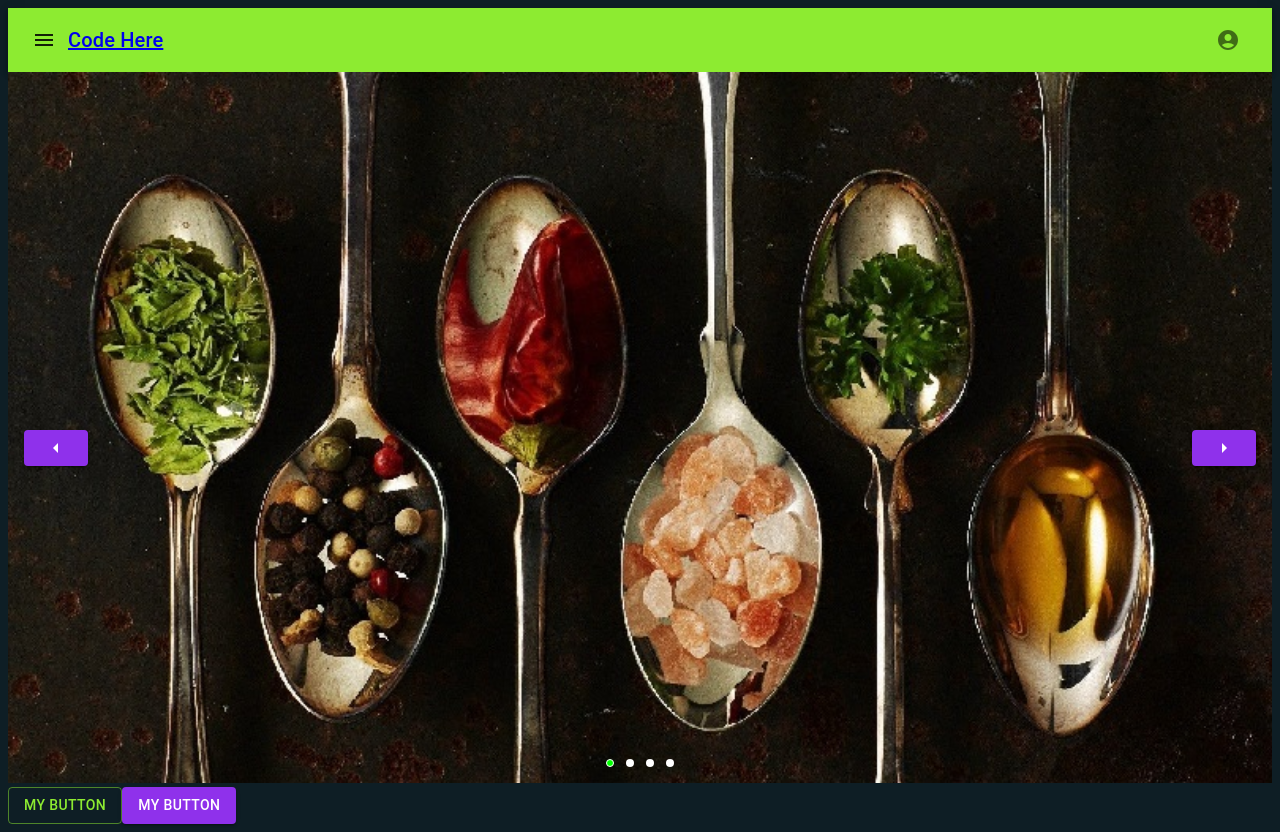
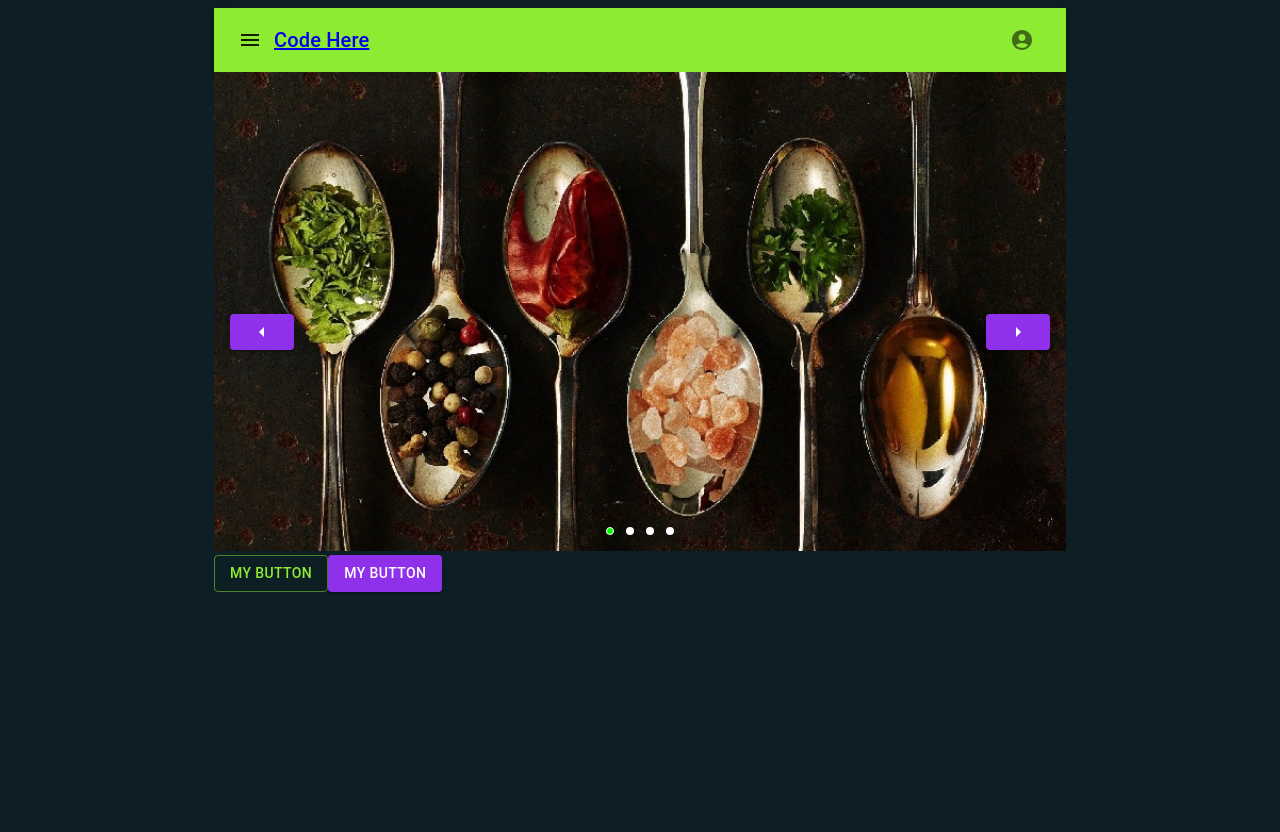
Before and after one commit to subodh-kumar1/subodh.github.io, a React app: page / in a window 1280 px wide. After the commit the page ends 800 px from the top, so only its background shows below. Built offline with nearby package versions, Linux system fonts and the light colour scheme.

Commit message:
shrinked the ui in the container

```diff
--- a/src/components/organisms/CustomCarousal/CustomCarousal.tsx
+++ b/src/components/organisms/CustomCarousal/CustomCarousal.tsx
@@ -1,6 +1,6 @@
 import { ArrowLeftSharp, ArrowRightSharp } from "@mui/icons-material";
 import { Box, Button, Slide } from "@mui/material";
-import React, { useState } from "react";
+import React, { useState, useRef } from "react";
 import DotIndicator from "../../atoms/DotIndicator/DotIndicator";
 import image1 from "../../../assets/carousal-images/image1.jpg";
 import image2 from "../../../assets/carousal-images/image2.jpg";
@@ -12,6 +12,8 @@ import image4 from "../../../assets/carousal-images/image4.jpg";
 export default function CustomCarousal() {
     const [index, setIndex] = useState(0);
     const [direction, setDirection] = useState<string | undefined>();
+    const containerRef = useRef(null);
+
     const images = [
         image1,
         image2,
@@ -20,7 +22,7 @@ export default function CustomCarousal() {
     ]
     return (
         <React.Fragment>
-            <Box style={{position: 'relative'}}>
+            <Box style={{position: 'relative',}} ref={containerRef}>
                 <Box top="50%" left="16px" style={{position: 'absolute'}}>
                     <Button color="secondary" variant="contained" onClick={() => { setIndex((images.length + index - 1) % images.length); setDirection("right"); }}>
                         <ArrowLeftSharp/>
@@ -30,7 +32,7 @@ export default function CustomCarousal() {
                 {
                     images.map(
                         (item, i) => i == index &&
-                        <Slide direction={direction === "left" ? "left" : "right"} in={index === i}>
+                        <Slide direction={direction === "left" ? "left" : "right"} in={index === i} container={containerRef.current}>
                             <img width="100%" src={item} alt={'carousal'} />
                         </Slide>
                     )
--- a/src/pages/HomePage.tsx
+++ b/src/pages/HomePage.tsx
@@ -1,15 +1,15 @@
-import { Button } from "@mui/material"
+import { Button, Container } from "@mui/material"
 import React from "react"
 import CustomAppBar from "../components/organisms/CustomAppBar/CustomAppBar";
 import CustomCarousal from "../components/organisms/CustomCarousal/CustomCarousal";
 
 
 const HomePage = () => {
-    return <React.Fragment>
+    return <Container maxWidth="md">
         <CustomAppBar/>
         <CustomCarousal/>
         <Button color="primary" variant="outlined">My Button</Button>
         <Button color="secondary" variant="contained">My Button</Button>
-    </React.Fragment>
+    </Container>
 }
 export default HomePage;
```
